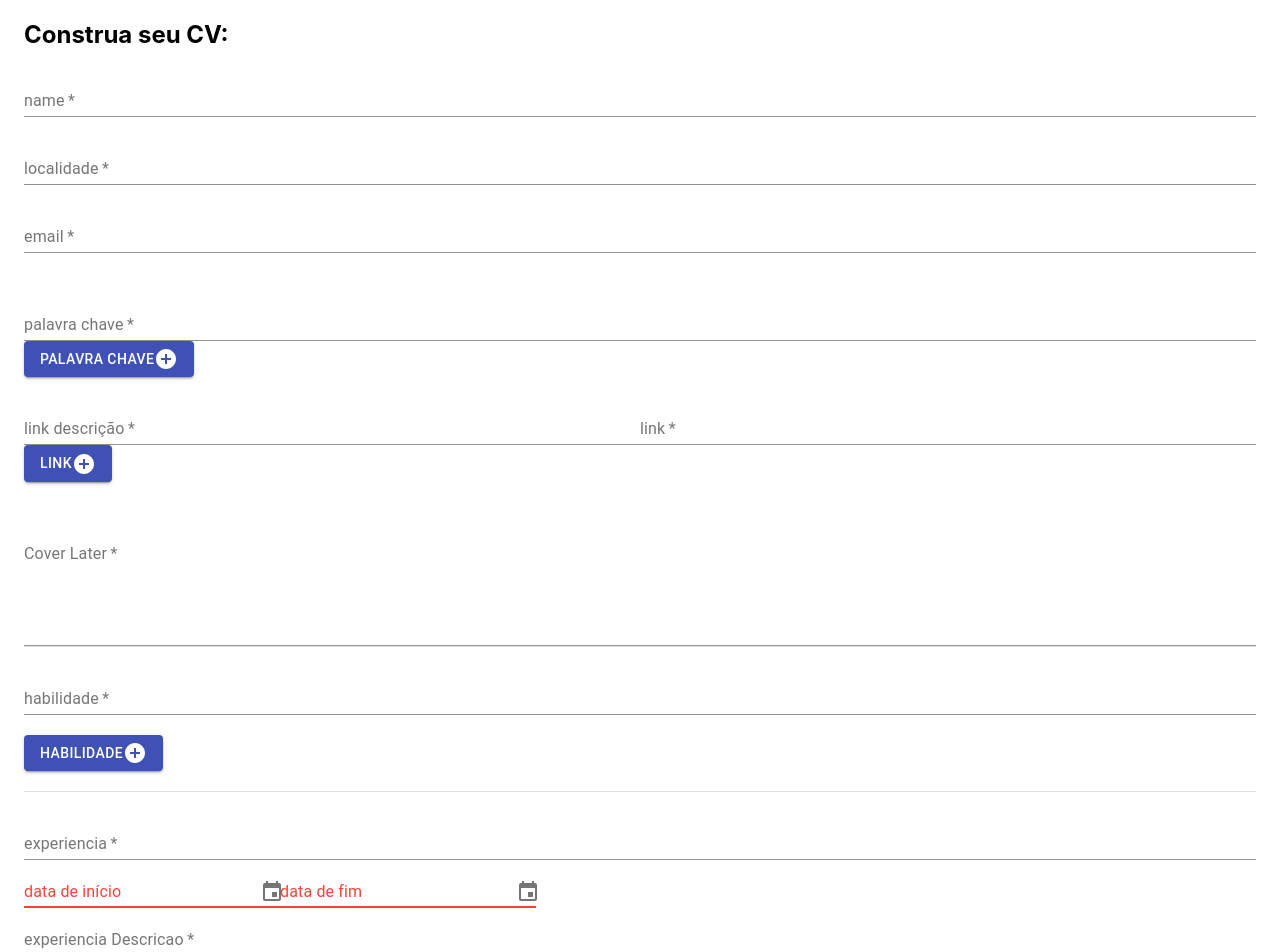
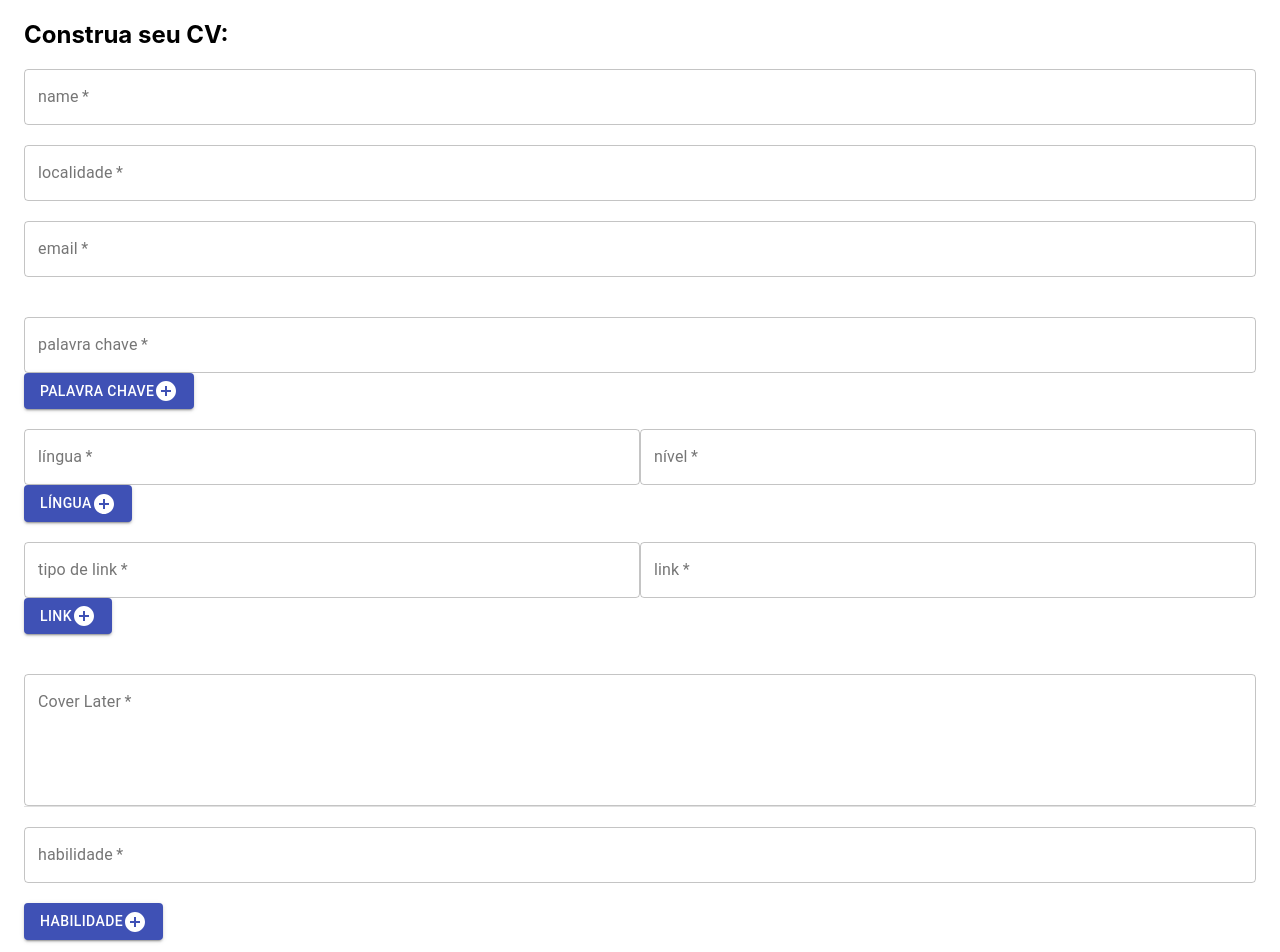
Before and after one commit to asreal089/cvbuilder, a Next.js app: page /cv in a window 1280 px wide. Shown: the top 952 px of the page. Built offline with nearby package versions, Linux system fonts and the light colour scheme; no server answers.

Commit message:
adição de linguas em form

```diff
--- a/components/cvAddEdit.tsx
+++ b/components/cvAddEdit.tsx
@@ -126,6 +126,10 @@ function CvAddEdit({ data }: Data): JSX.Element {
     setLinks([...links, { tipo: "", link: "" }]);
   }
 
+  function pushLingua() {
+    setLinguas([...linguas, { lingua: "", nivel: "" }]);
+  }
+
   function setNovaPalavraChave(
     e: React.ChangeEvent<HTMLTextAreaElement | HTMLInputElement>,
     index: number
@@ -134,6 +138,24 @@ function CvAddEdit({ data }: Data): JSX.Element {
     temp[index] = e.target.value;
     setTitulo_palavras_chave(temp);
     console.log(titulo_palavras_chave);
+  }
+
+  function setNovaLinguaLingua(
+    e: React.ChangeEvent<HTMLTextAreaElement | HTMLInputElement>,
+    index: number
+  ) {
+    let temp = linguas.map((i: Lingua) => i);
+    temp[index].lingua = e.target.value;
+    setLinguas(temp);
+  }
+
+  function setNovaLinguaNivel(
+    e: React.ChangeEvent<HTMLTextAreaElement | HTMLInputElement>,
+    index: number
+  ) {
+    let temp = linguas.map((i: Lingua) => i);
+    temp[index].nivel = e.target.value;
+    setLinguas(temp);
   }
 
   function setNovoLinkTipo(
@@ -205,6 +227,7 @@ function CvAddEdit({ data }: Data): JSX.Element {
           value={nome}
           type="text"
           autoComplete="name"
+          variant="outlined"
           required
           onChange={(e) => {
             setNome(e.target.value);
@@ -215,6 +238,7 @@ function CvAddEdit({ data }: Data): JSX.Element {
           id="localidade"
           label="localidade"
           type="text"
+          variant="outlined"
           value={localidade}
           autoComplete="localidade"
           required
@@ -228,13 +252,15 @@ function CvAddEdit({ data }: Data): JSX.Element {
           label="email"
           type="text"
           value={email}
-          //variant="outlined"
+          variant="outlined"
           autoComplete="email"
           required
           onChange={(e) => {
             setEmail(e.target.value);
           }}
         />
+
+
         <br />
         {titulo_palavras_chave.map((_element, index: number) => (
           <span key={index} className="campoFull">
@@ -244,6 +270,7 @@ function CvAddEdit({ data }: Data): JSX.Element {
               className="palavra-chave campoFull"
               type="text"
               label="palavra chave"
+              variant="outlined"
               value={titulo_palavras_chave[index]}
               required
               onChange={(e) => {
@@ -262,6 +289,44 @@ function CvAddEdit({ data }: Data): JSX.Element {
           </Button>
         </span>
 
+        {linguas.map((_element, index: number) => (
+          <span key={index} className="linguas">
+            <br />
+            <TextField
+              name="lingua"
+              className="lingua"
+              type="text"
+              label="língua"
+              variant="outlined"
+              value={linguas[index].lingua}
+              required
+              onChange={(e) => {
+                setNovaLinguaLingua(e, index);
+              }}
+            />
+
+            <TextField
+              name="lingua"
+              className="lingua"
+              type="text"
+              label="nível"
+              variant="outlined"
+              value={linguas[index].nivel}
+              required
+              onChange={(e) => {
+                setNovaLinguaNivel(e, index);
+              }}
+            />
+            <br />
+          </span>
+        ))}
+
+        <span className="center">
+          <Button variant="contained" color="primary" onClick={pushLingua}>
+            Língua <AddCircleIcon className="center"></AddCircleIcon>
+          </Button>
+        </span>
+
         {links.map((_element, index: number) => (
           <span key={index} className="links">
             <br />
@@ -269,7 +334,8 @@ function CvAddEdit({ data }: Data): JSX.Element {
               name="link-desc"
               className="link desc"
               type="text"
-              label="link descrição"
+              label="tipo de link"
+              variant="outlined"
               value={links[index].tipo}
               required
               onChange={(e) => {
@@ -282,6 +348,7 @@ function CvAddEdit({ data }: Data): JSX.Element {
               className="link"
               type="text"
               label="link"
+              variant="outlined"
               value={links[index].link}
               required
               onChange={(e) => {
@@ -304,7 +371,7 @@ function CvAddEdit({ data }: Data): JSX.Element {
           label="Cover Later"
           type="text"
           value={cover_letter}
-          //variant="outlined"
+          variant="outlined"
           autoComplete="cover-letter"
           minRows={5}
           multiline
@@ -324,6 +391,7 @@ function CvAddEdit({ data }: Data): JSX.Element {
               type="text"
               label="habilidade"
               value={habilidades[index]}
+              variant="outlined"
               required
               onChange={(e) => {
                 setNovaHabilidade(e, index);
@@ -344,19 +412,10 @@ function CvAddEdit({ data }: Data): JSX.Element {
         {experiencia.map((_element, index: number) => {
             return (
                 <span key={index} className="campoFull">
-                    <TextField
-                        name="experiencia"
-                        className="experiencia-empresa campoFull"
-                        type="text"
-                        label="experiencia"
-                        value={experiencia[index].empresa}
-                        required
-                        onChange={(e) => {
-                            setNovaExperienciaEmpresa(e, index);
-                        } } />
 
                     <LocalizationProvider dateAdapter={AdapterDateFns}>
                         <DesktopDatePicker
+                            className="data_picker"
                             label="data de início"
                             inputFormat="MM/dd/yyyy"
                             value={experiencia[index].incio}
@@ -367,6 +426,7 @@ function CvAddEdit({ data }: Data): JSX.Element {
                     </LocalizationProvider>
                     <LocalizationProvider dateAdapter={AdapterDateFns}>
                         <DesktopDatePicker
+                            className="data_picker"
                             label="data de fim"
                             inputFormat="MM/dd/yyyy"
                             value={experiencia[index].fim}
@@ -375,13 +435,27 @@ function CvAddEdit({ data }: Data): JSX.Element {
 
                     />
                     </LocalizationProvider>
+
+                    <TextField
+                        name="experiencia"
+                        className="experiencia-empresa campoFull"
+                        type="text"
+                        label="Empresa"
+                        value={experiencia[index].empresa}
+                        variant="outlined"
+                        required
+                        onChange={(e) => {
+                            setNovaExperienciaEmpresa(e, index);
+                        } } />
                     <br />
                     <TextField
                         name="experiencia"
                         className="experiencia campoFull"
                         type="text"
-                        rows={5}
-                        label="experiencia Descricao"
+                        minRows={5}
+                        variant="outlined"
+                        multiline
+                        label="Descrição"
                         value={experiencia[index].descricao}
                         required
                         onChange={(e) => {
--- a/styles/Home.module.css
+++ b/styles/Home.module.css
@@ -1,6 +1,6 @@
 .container {
   min-height: 100vh;
-  padding: 0 0.5rem;
+  padding: 0.5rem 0.5rem 0.5rem;
   display: flex;
   flex-direction: column;
   justify-content: center;
--- a/styles/globals.css
+++ b/styles/globals.css
@@ -14,9 +14,20 @@ a {
 * {
   box-sizing: border-box;
 }
+.experiencia{
+  padding-bottom: 0.5rem;
+}
+.data_picker{
+  padding-bottom: 0.5rem;
+}
+.lingua {
+  display: grid;
+  width: 50%;
+}
 
 .link {
   display: grid;
+  padding-left: 0.5rem;
   grid-template-columns: 40%;
   width: 50%;
 }
```
Also changed, not shown: 2 other files (tests, documents, lock files or other folders).
